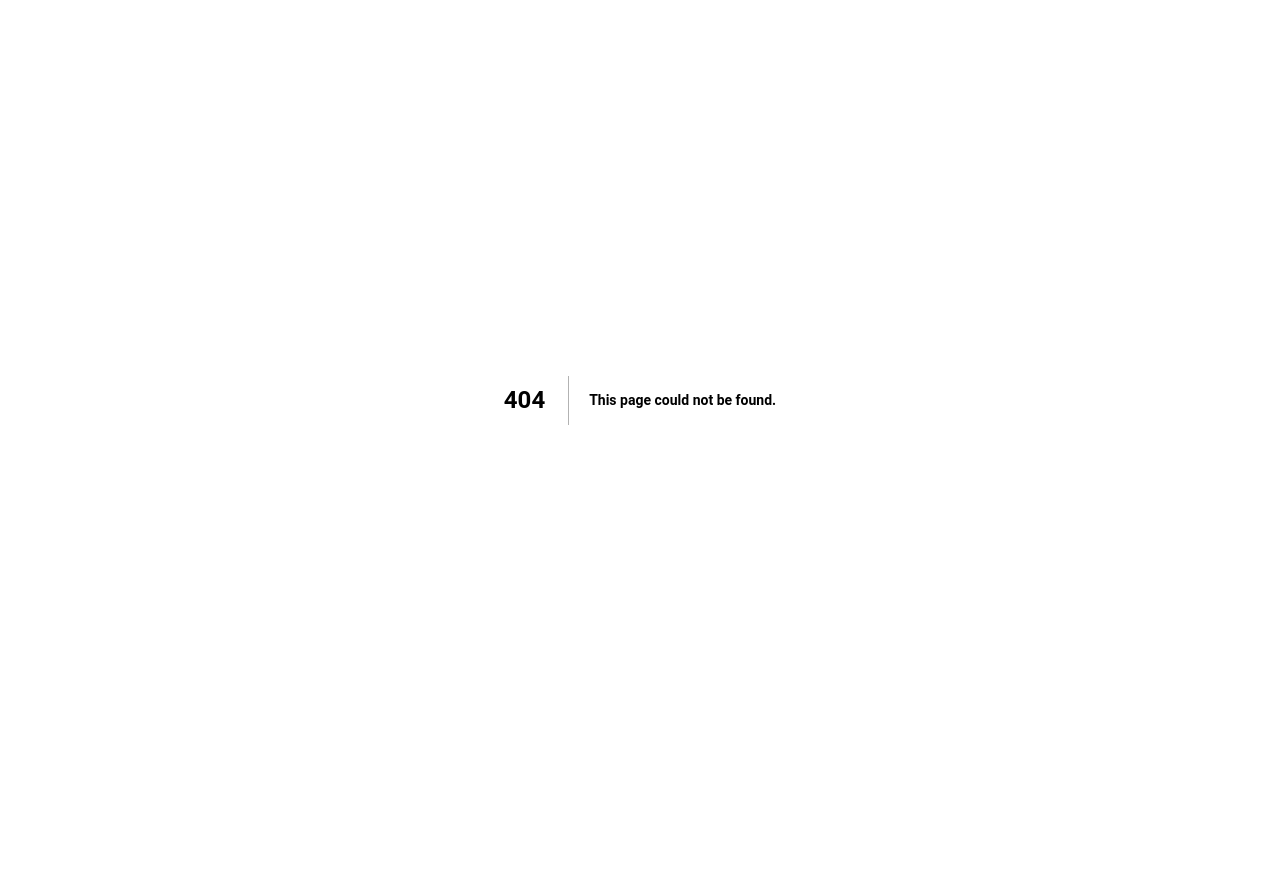
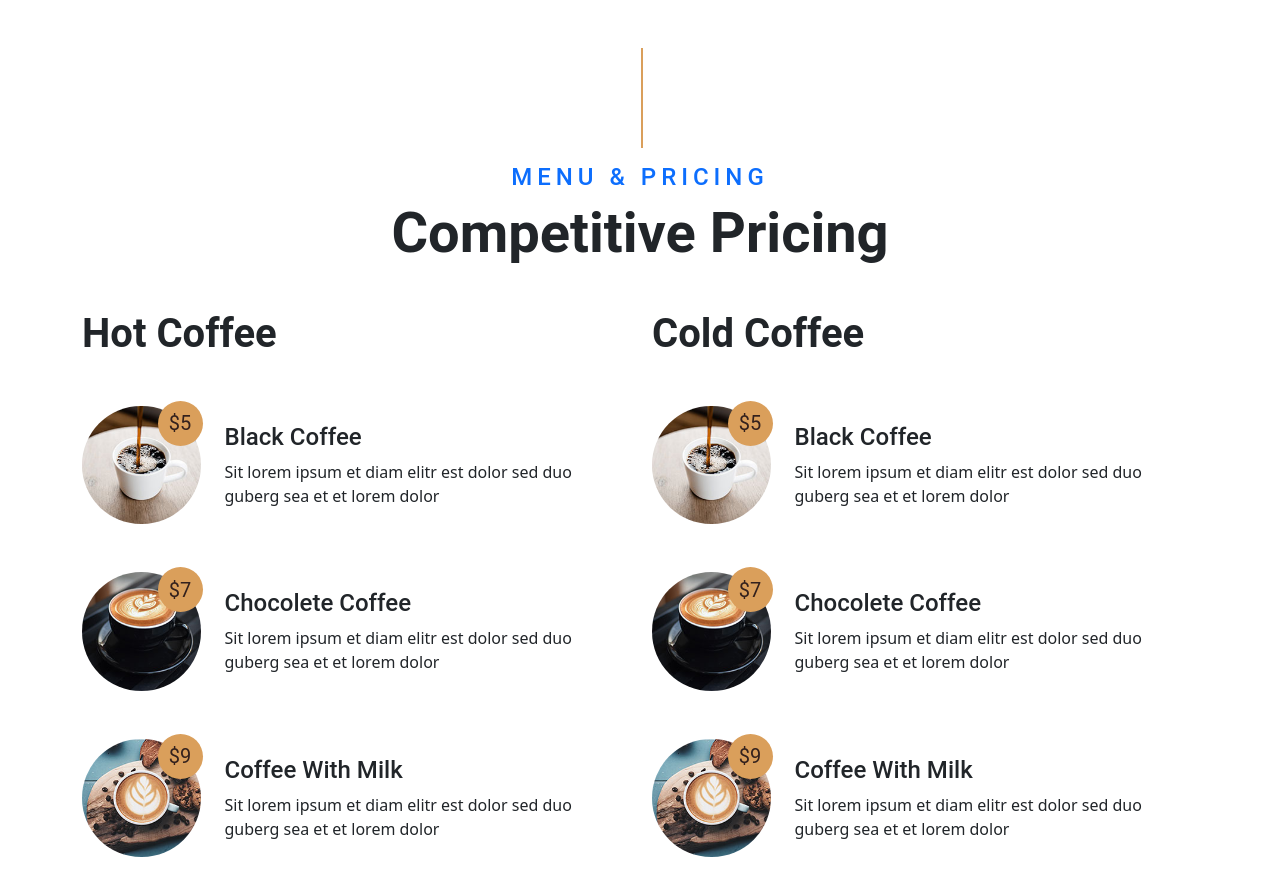
Before and after one commit to mohsen-deilami/coffee-next, a Next.js app: page /menu in a window 1280 px wide. Before the commit this address had no page. Shown: the top 896 px of the page. Before the commit the page ends 800 px from the top, so only its background shows below. Built offline with nearby package versions, Linux system fonts and the light colour scheme.

Commit message:
develop menu page

```diff
--- /dev/null
+++ b/pages/menu/index.js
@@ -0,0 +1,82 @@
+import React from 'react'
+
+export default function index() {
+  return (
+    <div className="container-fluid pt-5">
+    <div className="container">
+        <div className="section-title">
+            <h4 className="text-primary text-uppercase" style={{letterSpacing: "5px"}}>Menu & Pricing</h4>
+            <h1 className="display-4">Competitive Pricing</h1>
+        </div>
+        <div className="row">
+            <div className="col-lg-6">
+                <h1 className="mb-5">Hot Coffee</h1>
+                <div className="row align-items-center mb-5">
+                    <div className="col-4 col-sm-3">
+                        <img className="w-100 rounded-circle mb-3 mb-sm-0" src="img/menu-1.jpg" alt=""/>
+                        <h5 className="menu-price">$5</h5>
+                    </div>
+                    <div className="col-8 col-sm-9">
+                        <h4>Black Coffee</h4>
+                        <p className="m-0">Sit lorem ipsum et diam elitr est dolor sed duo guberg sea et et lorem dolor</p>
+                    </div>
+                </div>
+                <div className="row align-items-center mb-5">
+                    <div className="col-4 col-sm-3">
+                        <img className="w-100 rounded-circle mb-3 mb-sm-0" src="img/menu-2.jpg" alt=""/>
+                        <h5 className="menu-price">$7</h5>
+                    </div>
+                    <div className="col-8 col-sm-9">
+                        <h4>Chocolete Coffee</h4>
+                        <p className="m-0">Sit lorem ipsum et diam elitr est dolor sed duo guberg sea et et lorem dolor</p>
+                    </div>
+                </div>
+                <div className="row align-items-center mb-5">
+                    <div className="col-4 col-sm-3">
+                        <img className="w-100 rounded-circle mb-3 mb-sm-0" src="img/menu-3.jpg" alt=""/>
+                        <h5 className="menu-price">$9</h5>
+                    </div>
+                    <div className="col-8 col-sm-9">
+                        <h4>Coffee With Milk</h4>
+                        <p className="m-0">Sit lorem ipsum et diam elitr est dolor sed duo guberg sea et et lorem dolor</p>
+                    </div>
+                </div>
+            </div>
+            <div className="col-lg-6">
+                <h1 className="mb-5">Cold Coffee</h1>
+                <div className="row align-items-center mb-5">
+                    <div className="col-4 col-sm-3">
+                        <img className="w-100 rounded-circle mb-3 mb-sm-0" src="img/menu-1.jpg" alt=""/>
+                        <h5 className="menu-price">$5</h5>
+                    </div>
+                    <div className="col-8 col-sm-9">
+                        <h4>Black Coffee</h4>
+                        <p className="m-0">Sit lorem ipsum et diam elitr est dolor sed duo guberg sea et et lorem dolor</p>
+                    </div>
+                </div>
+                <div className="row align-items-center mb-5">
+                    <div className="col-4 col-sm-3">
+                        <img className="w-100 rounded-circle mb-3 mb-sm-0" src="img/menu-2.jpg" alt=""/>
+                        <h5 className="menu-price">$7</h5>
+                    </div>
+                    <div className="col-8 col-sm-9">
+                        <h4>Chocolete Coffee</h4>
+                        <p className="m-0">Sit lorem ipsum et diam elitr est dolor sed duo guberg sea et et lorem dolor</p>
+                    </div>
+                </div>
+                <div className="row align-items-center mb-5">
+                    <div className="col-4 col-sm-3">
+                        <img className="w-100 rounded-circle mb-3 mb-sm-0" src="img/menu-3.jpg" alt=""/>
+                        <h5 className="menu-price">$9</h5>
+                    </div>
+                    <div className="col-8 col-sm-9">
+                        <h4>Coffee With Milk</h4>
+                        <p className="m-0">Sit lorem ipsum et diam elitr est dolor sed duo guberg sea et et lorem dolor</p>
+                    </div>
+                </div>
+            </div>
+        </div>
+    </div>
+</div>
+  )
+}
```
